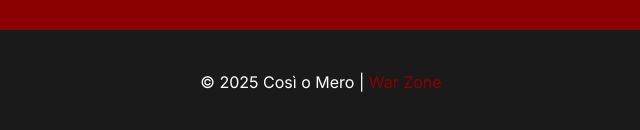
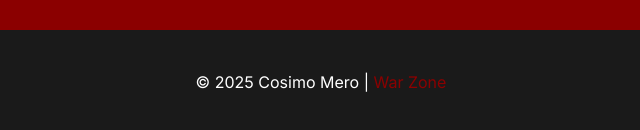
Before and after one commit to QRImpresa/War-Zone, a plain HTML site: page index.html in a window 1280 px wide. Shown: the part 4090-4220 px from the top of the page, 319-959 px from the left. Drawn offline with nearby package versions, Linux system fonts and the light colour scheme.

Commit message:
Update index.html

```diff
--- a/index.html
+++ b/index.html
@@ -122,7 +122,7 @@
   <!-- FOOTER -->
   <footer class="war-footer">
     <div class="war-container">
-      <p>© 2025 Così o Mero | <a href="https://amzn.eu/d/9e7WweL" target="_blank">War Zone</a></p>
+      <p>© 2025 Cosimo Mero | <a href="https://amzn.eu/d/9e7WweL" target="_blank">War Zone</a></p>
     </div>
   </footer>
 
```
